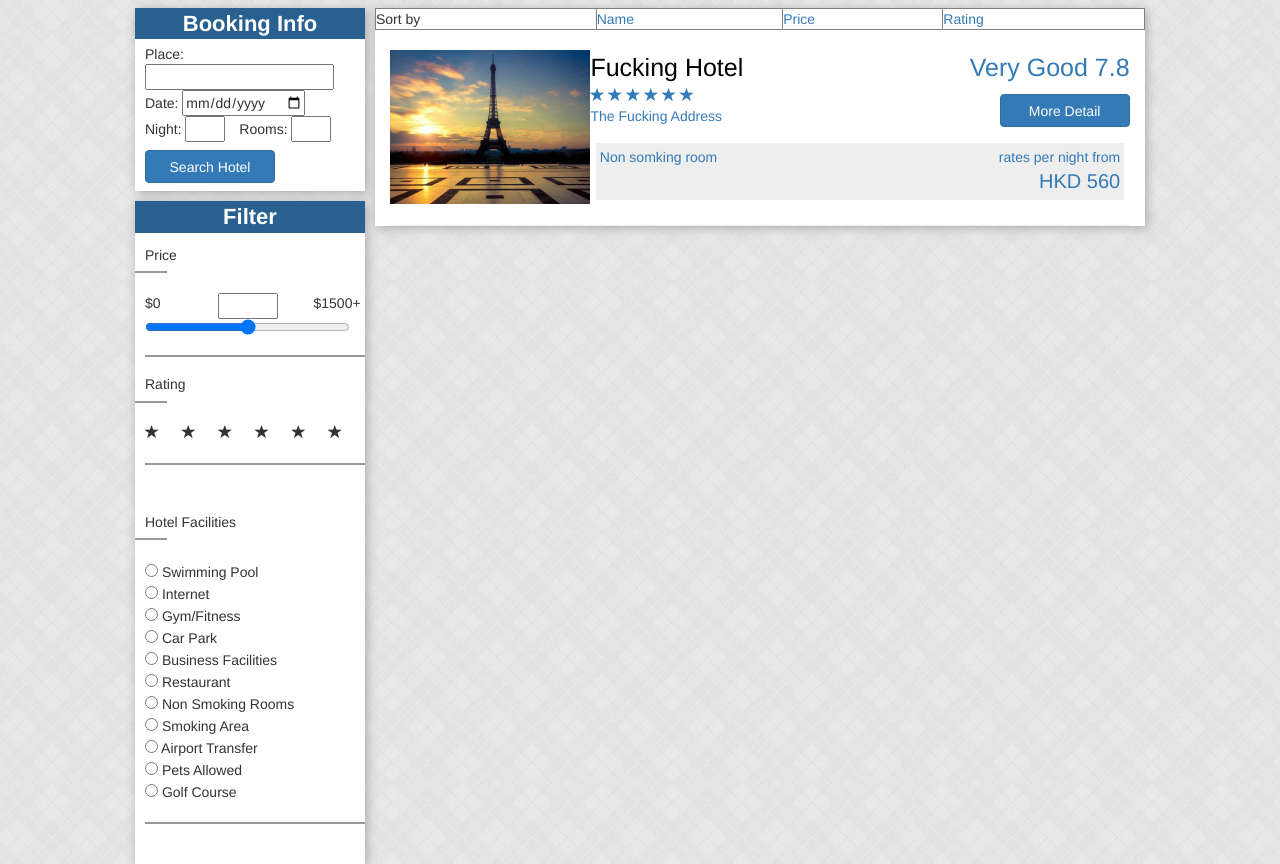
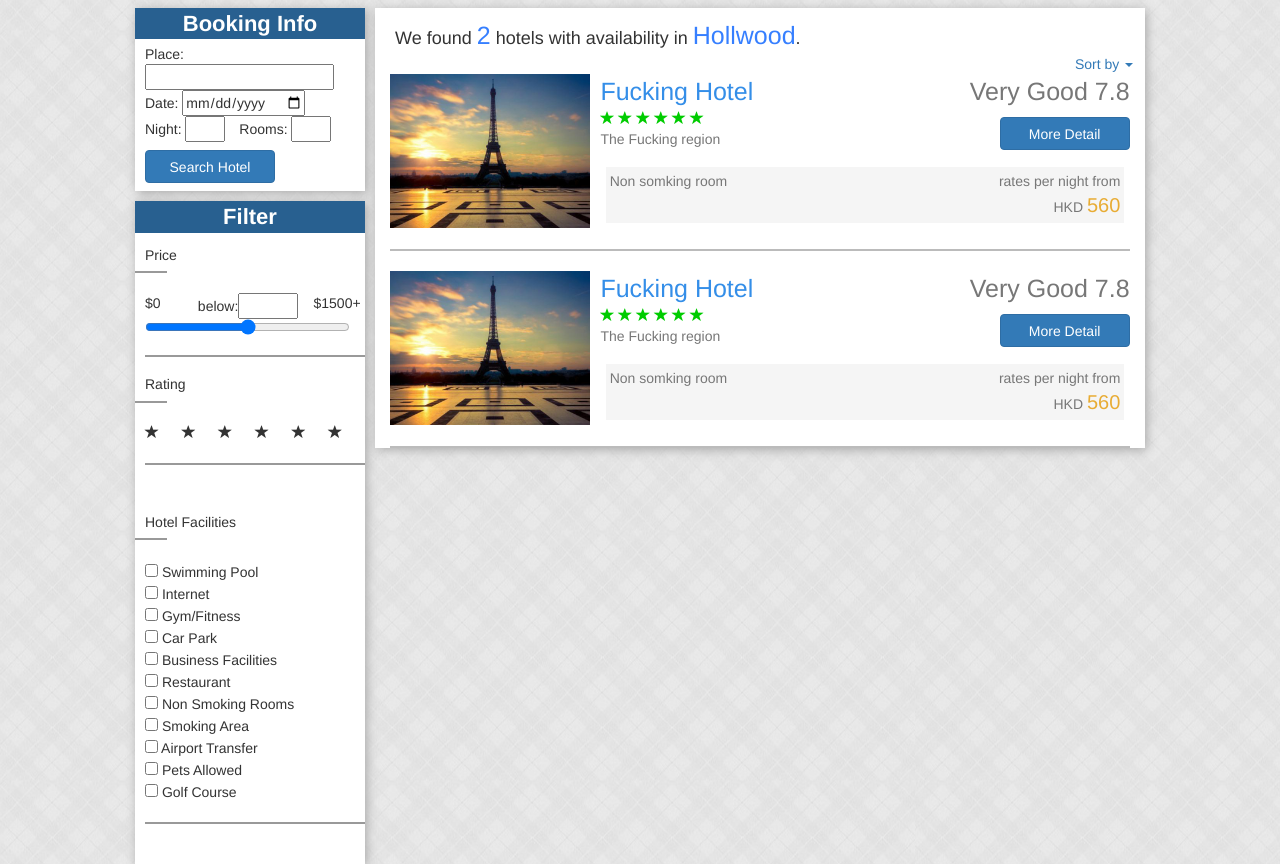
Before and after one commit to ttommyth/ITP4506_HCIGUI, a plain HTML site: page public_html/HotelSearch.html in a window 1280 px wide. Shown: the part 53-917 px from the top of the page. Drawn offline with Linux system fonts and the light colour scheme.

Commit message:
renew hotelsearch

```diff
--- a/public_html/HotelSearch.html
+++ b/public_html/HotelSearch.html
@@ -51,7 +51,8 @@
                 <h5>Price</h5>
                 <hr class="shortHr"/>
                 <table width='98%'><tr><td>$0</td>
-                        <td class="right"><input type='number' id='hotelPrince'/></td>
+                        <td class="right">
+                            below:<input type='number' id='hotelPrince'/></td>
                         <td class='right'>$1500+</td></tr>
                     <tr><td colspan="3"><input type="range" id="range" max="1500" min="0"/></td></tr>
                 </table>
@@ -72,17 +73,17 @@
                 <br/>
                 <h5>Hotel Facilities</h5>
                 <hr class="shortHr"/>
-                <span><input type="radio"/>  Swimming Pool</span><br/>
-                <span><input type="radio"/>  Internet</span><br/>
-                <span><input type="radio"/>  Gym/Fitness</span><br/>
-                <span><input type="radio"/>  Car Park</span><br/>
-                <span><input type="radio"/>  Business Facilities</span><br/>
-                <span><input type="radio"/>  Restaurant</span><br/>
-                <span><input type="radio"/>  Non Smoking Rooms</span><br/>
-                <span><input type="radio"/>  Smoking Area</span><br/>
-                <span><input type="radio"/>  Airport Transfer</span><br/>
-                <span><input type="radio"/>  Pets Allowed</span><br/>
-                <span><input type="radio"/>  Golf Course</span><br/>
+                <span><input type="checkbox"/>  Swimming Pool</span><br/>
+                <span><input type="checkbox"/>  Internet</span><br/>
+                <span><input type="checkbox"/>  Gym/Fitness</span><br/>
+                <span><input type="checkbox"/>  Car Park</span><br/>
+                <span><input type="checkbox"/>  Business Facilities</span><br/>
+                <span><input type="checkbox"/>  Restaurant</span><br/>
+                <span><input type="checkbox"/>  Non Smoking Rooms</span><br/>
+                <span><input type="checkbox"/>  Smoking Area</span><br/>
+                <span><input type="checkbox"/>  Airport Transfer</span><br/>
+                <span><input type="checkbox"/>  Pets Allowed</span><br/>
+                <span><input type="checkbox"/>  Golf Course</span><br/>
                 <hr class="longHr"/>
                 <br/>
             </div>
@@ -92,14 +93,17 @@
         <td>
             <div class="hotelSearchResult">
                 <div class="sortDiv">
-                <table width="100%" border="1">
-                <tr>
-                <td>Sort by</td>
-                <td><a href="" id="sortbyName">Name</a></td>
-                <td><a href="" id="sortbyName">Price</a></td>
-                <td><a href="" id="sortbyName">Rating</a></td>
-                </tr>
-                </table>
+                    <span class="resultMsg">We found <span class="numOfHotels">2</span>
+                    hotels with availability in <span class="searchPlace">Hollwood</span>.</span>
+                <div class="dropdown" id="sortDropdown">
+                 <a id="dLabel" data-target="#" href="http://example.com" data-toggle="dropdown" role="button" aria-haspopup="true" aria-expanded="false">Sort by
+                     <span class="caret"></span></a>
+                    <ul class="dropdown-menu" id="sortMenu">
+                  <li><a href="#">Name</a></li>
+                  <li><a href="#">Price</a></li>
+                  <li><a href="#">Rating</a></li>
+                </ul>
+              </div>
                 </div>
                 <br>
                 <div class="hotelRsult">
@@ -115,7 +119,7 @@
                         <td>
                         <div>
                             <span class="hotelNamelbl">Fucking Hotel</span><br>
-                            <div>
+                            <div class="hotelsRing">
                                 <span class="glyphicon glyphicon-star"></span>
                                 <span class="glyphicon glyphicon-star"></span>
                                 <span class="glyphicon glyphicon-star"></span>
@@ -123,7 +127,7 @@
                                 <span class="glyphicon glyphicon-star"></span>
                                 <span class="glyphicon glyphicon-star"></span>
                             </div>
-                            <a href="" class="hotelAddress">The Fucking Address</a>
+                            <a href="" class="hotelregion">The Fucking region</a>
                         </div>
                         </td>
                         <td>
@@ -138,16 +142,59 @@
                                 <div class="hotelsRoom">
                                     <table width="100%">
                                         <tr><td>Non somking room</td><td>rates per night from</td></tr>
-                                        <tr><td></td><td><span class="hotelsPrice">HKD 560</span></td></tr>
+                                        <tr><td></td><td>HKD <span class="hotelsPrice">560</span></td></tr>
                                     </table>
                                 </div>
                             </td>
                         </tr>
                         </table>
                         </a>
-                        <hr/>
+                        <hr class="hotelHr"/>
                     </div>
-
+                    <div class="hotels">
+                        <a href="">
+                        <table>
+                        <tr>
+                            <td rowspan="2">
+                        <div class="hotleImg">
+                        <img src="img/f4.jpg"/>
+                        </div>
+                        </td>
+                        <td>
+                        <div>
+                            <span class="hotelNamelbl">Fucking Hotel</span><br>
+                            <div class="hotelsRing">
+                                <span class="glyphicon glyphicon-star"></span>
+                                <span class="glyphicon glyphicon-star"></span>
+                                <span class="glyphicon glyphicon-star"></span>
+                                <span class="glyphicon glyphicon-star"></span>
+                                <span class="glyphicon glyphicon-star"></span>
+                                <span class="glyphicon glyphicon-star"></span>
+                            </div>
+                            <a href="" class="hotelregion">The Fucking region</a>
+                        </div>
+                        </td>
+                        <td>
+                            <span class="score">Very Good <span class="sMark">7.8</span></span>
+                            <button type="button" class="btn btn-primary navbar-btn beforeLogin"
+                    id="hSearch" data-toggle="modal" data-target="#loginModal">
+                More Detail</button>
+                        </td>
+                        </tr>
+                        <tr>
+                            <td colspan="2">
+                                <div class="hotelsRoom">
+                                    <table width="100%">
+                                        <tr><td>Non somking room</td><td>rates per night from</td></tr>
+                                        <tr><td></td><td>HKD <span class="hotelsPrice">560</span></td></tr>
+                                    </table>
+                                </div>
+                            </td>
+                        </tr>
+                        </table>
+                        </a>
+                        <hr class="hotelHr"/>
+                    </div>
                 </div>
             </div>
         </td>
--- a/public_html/css/index.css
+++ b/public_html/css/index.css
@@ -293,6 +293,7 @@ img, .hotels table{
 .hotleImg{
     width: 200px;
     height: 155px;
+    margin-right: 10px;
 }
 .hotels{
     width: 96%;
@@ -302,7 +303,7 @@ img, .hotels table{
 .hotelNamelbl{
     background: none;
     font-size: 25px;
-    color: #000;
+    color: #348EE8;
 }
 .score{
     font-size: 25px;
@@ -332,9 +333,42 @@ img, .hotels table{
     width: 98%;
     margin-left: auto;
     margin-right: auto;
-    background: #eeeeee;
+    background: #f5f5f5;
     padding: 4px;
 }
 .hotels a:hover{
     text-decoration: none;
 }
+.sortDiv{
+    width: 100%;
+    padding-top: 10px;
+    padding-right: 10px;
+    display: inline-block;
+}
+#sortMenu{
+    margin-left: -50px;
+}
+#sortDropdown{
+    margin-left: 700px;
+}
+.hotelsPrice{
+    color: #E8AC34;
+}
+.hotels a{
+    color: #777777;
+}
+.hotelsRing span{
+    color: #00cc00;
+}
+
+.resultMsg{
+    margin-left: 20px;
+    font-size: 18px;
+}
+.numOfHotels, .searchPlace{
+    font-size: 25px;
+    color: #367FFF;
+}
+.hotelHr{
+    border: 1px solid #bbbbbb;
+}
```
